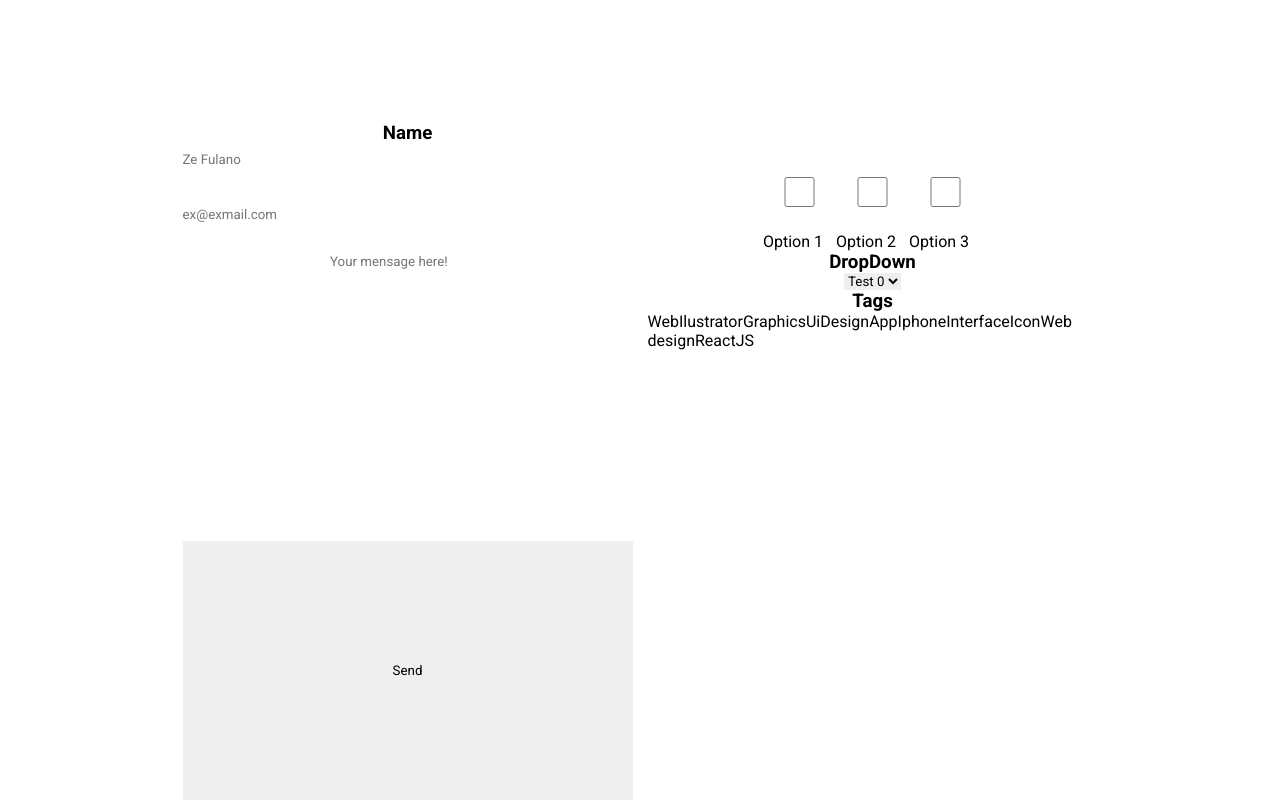
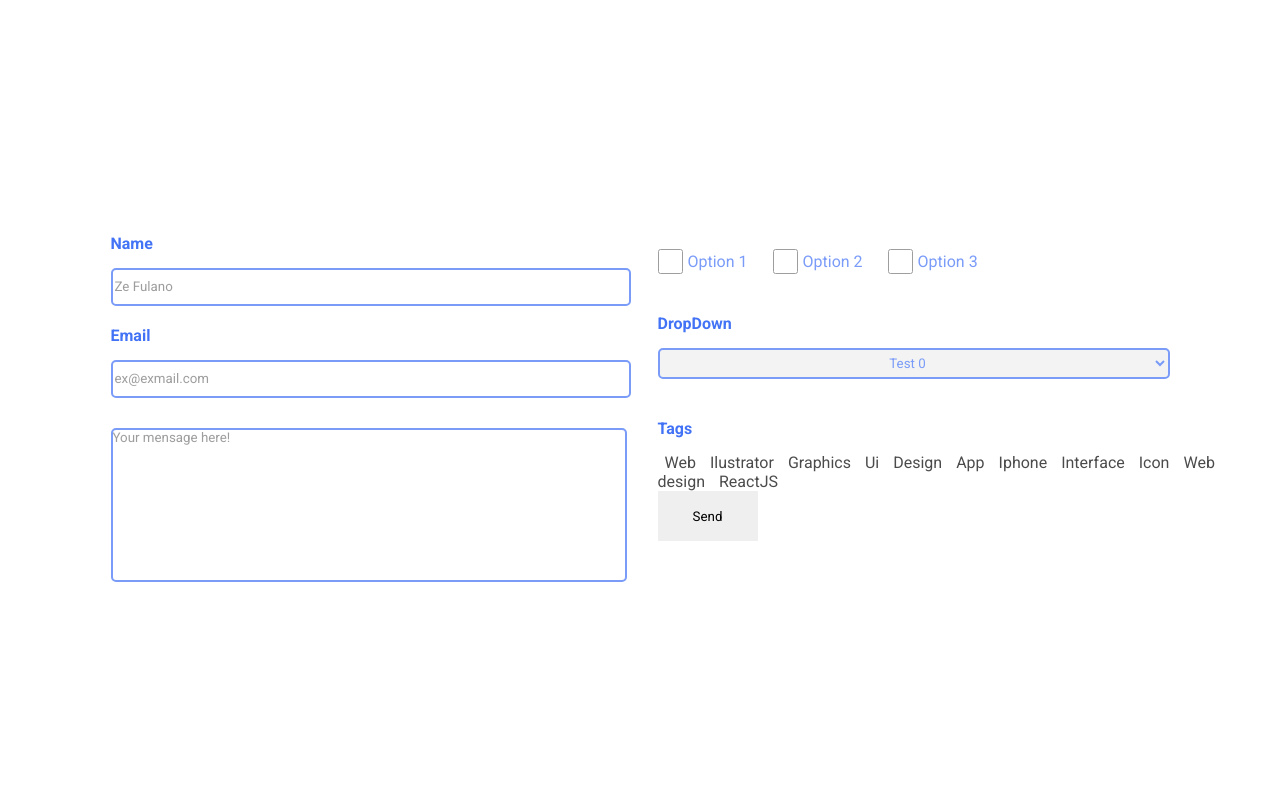
Before and after one commit to RpThiagoluiz/test-frontend-slwk, a React (Create React App) app: page / in a window 1280 px wide. Built offline with nearby package versions, Linux system fonts and the light colour scheme.

Commit message:
style:page form

```diff
--- a/src/pages/FormPage/index.jsx
+++ b/src/pages/FormPage/index.jsx
@@ -8,6 +8,7 @@ import {
   RightSide,
   Subtitle,
   Input,
+  InputCheckbox,
   TextArea,
   OptionLine,
   Label,
@@ -31,6 +32,7 @@ const FormPage = () => {
       <LeftSide>
         <Subtitle>Name</Subtitle>
         <Input required type="text" placeholder="Ze Fulano" />
+        <Subtitle>Email</Subtitle>
         <Input required type="email" placeholder="ex@exmail.com" />
         <TextArea
           required
@@ -41,16 +43,16 @@ const FormPage = () => {
       </LeftSide>
       <RightSide>
         <OptionLine>
-          <Label class="container">
-            <Input type="checkbox" />
+          <Label>
+            <InputCheckbox type="checkbox" />
             Option 1
           </Label>
-          <Label class="container">
-            <Input type="checkbox" />
+          <Label>
+            <InputCheckbox type="checkbox" />
             Option 2
           </Label>
-          <Label class="container">
-            <Input type="checkbox" />
+          <Label>
+            <InputCheckbox type="checkbox" />
             Option 3
           </Label>
         </OptionLine>
@@ -76,8 +78,8 @@ const FormPage = () => {
           <span>Web design</span>
           <span>ReactJS</span>
         </TagsLine>
+        <Button type="submit">Send</Button>
       </RightSide>
-      <Button type="submit">Send</Button>
     </Form>
   );
 };
--- a/src/pages/FormPage/styles.js
+++ b/src/pages/FormPage/styles.js
@@ -2,58 +2,135 @@ import styled from "styled-components";
 
 export const Form = styled.form`
   display: grid;
-  grid-template-columns: 450px 450px;
+  grid-template-columns: 40% 40%;
   grid-template-rows: auto;
 
   grid-template-areas: "LS RS";
-  grid-gap: 15px;
+  grid-gap: 35px;
 
   justify-content: center;
   height: 100vh;
 `;
 
+//LEFT SIDE
 export const LeftSide = styled.div`
   grid-area: LS;
 
   display: flex;
   flex-direction: column;
-  align-items: center;
+  align-items: left;
   justify-content: center;
 `;
 
-export const RightSide = styled.div`
-  grid-area: RS;
-  display: flex;
-  flex-direction: column;
-  align-items: center;
-  justify-content: center;
+export const Subtitle = styled.h4`
+  color: #4272f5;
+  margin: 15px 0;
 `;
-
-export const Subtitle = styled.h3``;
 
 export const Input = styled.input`
   width: 100%;
   height: 30px;
 
+  border: 2px solid #4272f5;
   border-radius: 5px;
-  margin-bottom: 25px;
+
+  padding: 2px;
+  margin-bottom: 5px;
+  opacity: 0.7;
+  transition: all 0.2s ease-in-out;
+  &:hover {
+    opacity: 1;
+  }
+`;
+export const TextArea = styled.textarea`
+  resize: none;
+  width: 100%;
+
+  margin-top: 25px;
+
+  border: 2px solid #4272f5;
+  border-radius: 5px;
+  min-height: 150px;
+
+  opacity: 0.7;
+  transition: all 0.2s ease-in-out;
+  &:hover {
+    opacity: 1;
+  }
 `;
 
-export const TextArea = styled.textarea`
-  resize: none;
-
-  min-height: 150px;
+//Right SIDE
+export const RightSide = styled.div`
+  grid-area: RS;
+  display: flex;
+  flex-direction: column;
+  align-items: left;
+  justify-content: center;
 `;
 
 export const OptionLine = styled.div`
+  width: 100%;
+  margin-top: -10px; //Just align in top, for hour.
+  margin-bottom: 25px;
   display: flex;
-  flex-direction: row;
+  align-items: center;
+  justify-content: flex-start;
 `;
 
-export const Label = styled.label``;
+export const Label = styled.label`
+  display: flex;
+  align-items: center;
+  color: #4272f5;
 
-export const Select = styled.select``;
+  margin-right: 25px;
 
-export const TagsLine = styled.div``;
+  opacity: 0.7;
+  transition: all 0.2s ease-in-out;
+  &:hover {
+    opacity: 1;
+  }
+`;
 
-export const Button = styled.button``;
+export const InputCheckbox = styled.input`
+  width: 25px;
+  height: 25px;
+  margin-right: 5px;
+
+  :checked {
+    opacity: 1;
+  }
+`;
+
+export const Select = styled.select`
+  margin-bottom: 25px;
+
+  color: #4272f5;
+  border: 2px solid #4272f5;
+  border-radius: 5px;
+
+  text-align: center;
+  padding: 5px;
+
+  opacity: 0.7;
+  transition: all 0.2s ease-in-out;
+  &:hover {
+    opacity: 1;
+  }
+`;
+
+export const TagsLine = styled.div`
+  > span {
+    padding: 7px;
+    opacity: 0.7;
+    transition: all 0.2s ease-in-out;
+    &:hover {
+      opacity: 1;
+    }
+  }
+`;
+
+//FinishButton ->
+export const Button = styled.button`
+  width: 100px;
+  height: 50px;
+`;
```
